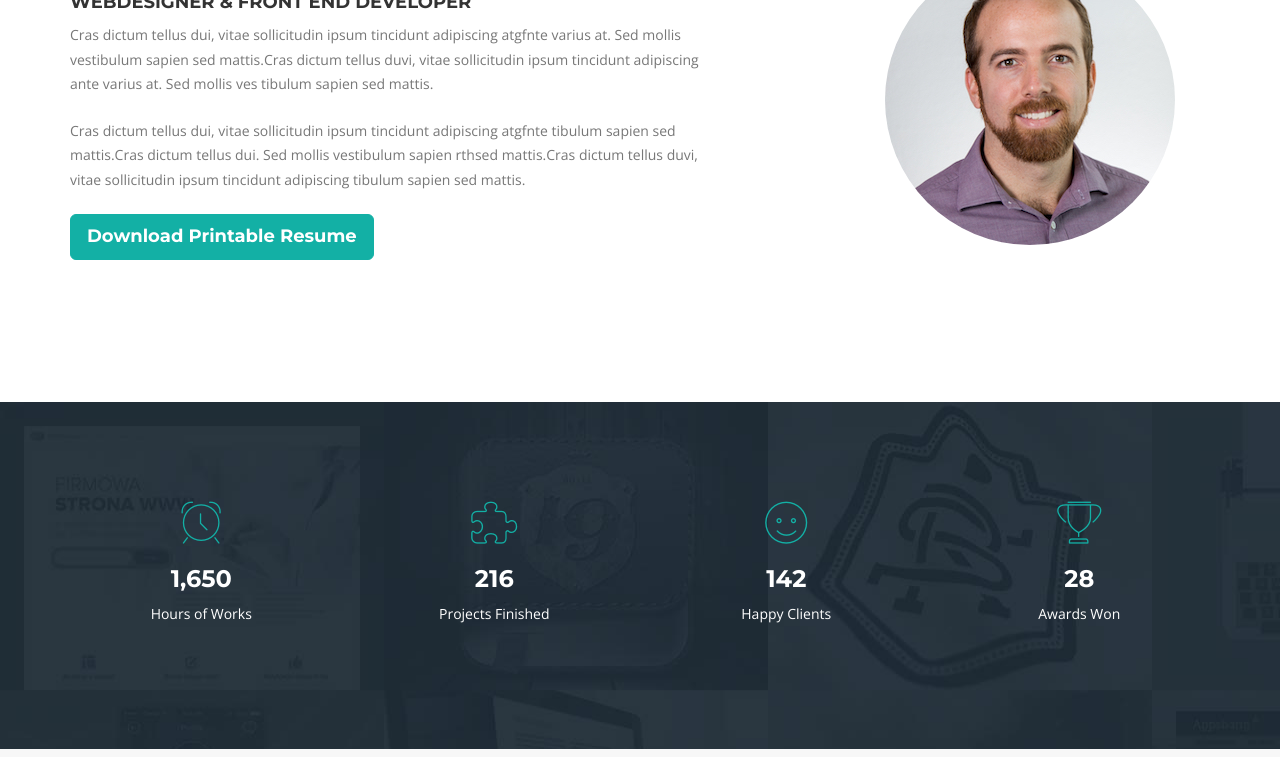
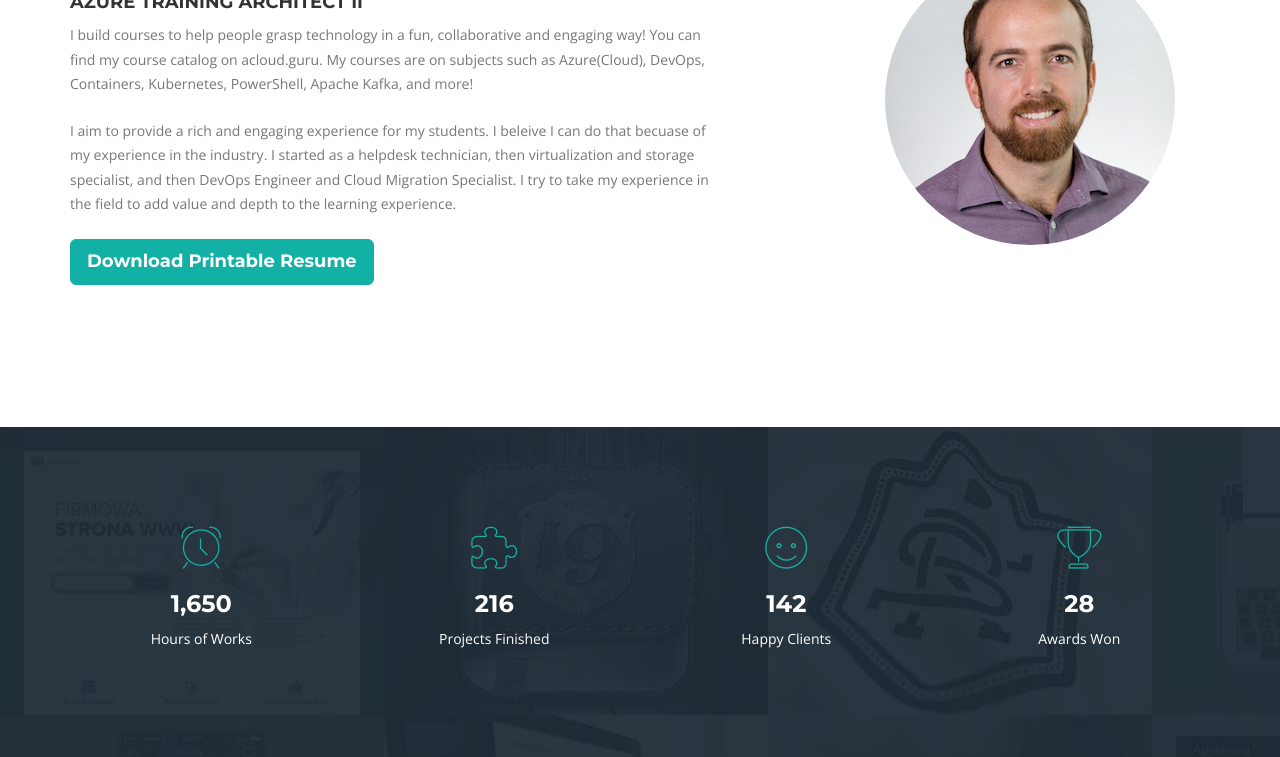
Before and after one commit to chadmcrowell/resume, a plain HTML site: page index.html in a window 1280 px wide. Shown: the part 1111-1868 px from the top of the page. Drawn offline with nearby package versions, Linux system fonts and the light colour scheme; a web font is replaced by a local one.

Commit message:
changed index

```diff
--- a/index.html
+++ b/index.html
@@ -114,27 +114,28 @@
             <img alt="" class="img-circle img-me" src="img/avatar.jpeg" />
           </div>
           <div class="col-lg-7 col-md-7 col-sm-7 col-xs-12 pull-left media">
-            <h3>John Doe</h3>
-            <h4>Webdesigner &amp; Front end Developer</h4>
+            <h3>Chad M. Crowell</h3>
+            <h4>Azure Training Architect II</h4>
             <p class="text-muted">
-              Cras dictum tellus dui, vitae sollicitudin ipsum tincidunt
-              adipiscing atgfnte varius at. Sed mollis vestibulum sapien sed
-              mattis.Cras dictum tellus duvi, vitae sollicitudin ipsum tincidunt
-              adipiscing ante varius at. Sed mollis ves tibulum sapien sed
-              mattis.
+              I build courses to help people grasp technology in a fun,
+              collaborative and engaging way! You can find my course catalog on
+              acloud.guru. My courses are on subjects such as Azure(Cloud),
+              DevOps, Containers, Kubernetes, PowerShell, Apache Kafka, and
+              more!
             </p>
             <p class="text-muted">
-              Cras dictum tellus dui, vitae sollicitudin ipsum tincidunt
-              adipiscing atgfnte tibulum sapien sed mattis.Cras dictum tellus
-              dui. Sed mollis vestibulum sapien rthsed mattis.Cras dictum tellus
-              duvi, vitae sollicitudin ipsum tincidunt adipiscing tibulum sapien
-              sed mattis.
+              I aim to provide a rich and engaging experience for my students. I
+              beleive I can do that becuase of my experience in the industry. I
+              started as a helpdesk technician, then virtualization and storage
+              specialist, and then DevOps Engineer and Cloud Migration
+              Specialist. I try to take my experience in the field to add value
+              and depth to the learning experience.
             </p>
             <p>
               <a
                 class="btn btn-primary btn-lg wow bounce animated"
                 role="button"
-                href="#"
+                href="https://cmcrowellcom.blob.core.windows.net/resume/Chad-Crowell-DevOps-Engineer-Resume.pdf"
                 >Download Printable Resume</a
               >
             </p>
```
